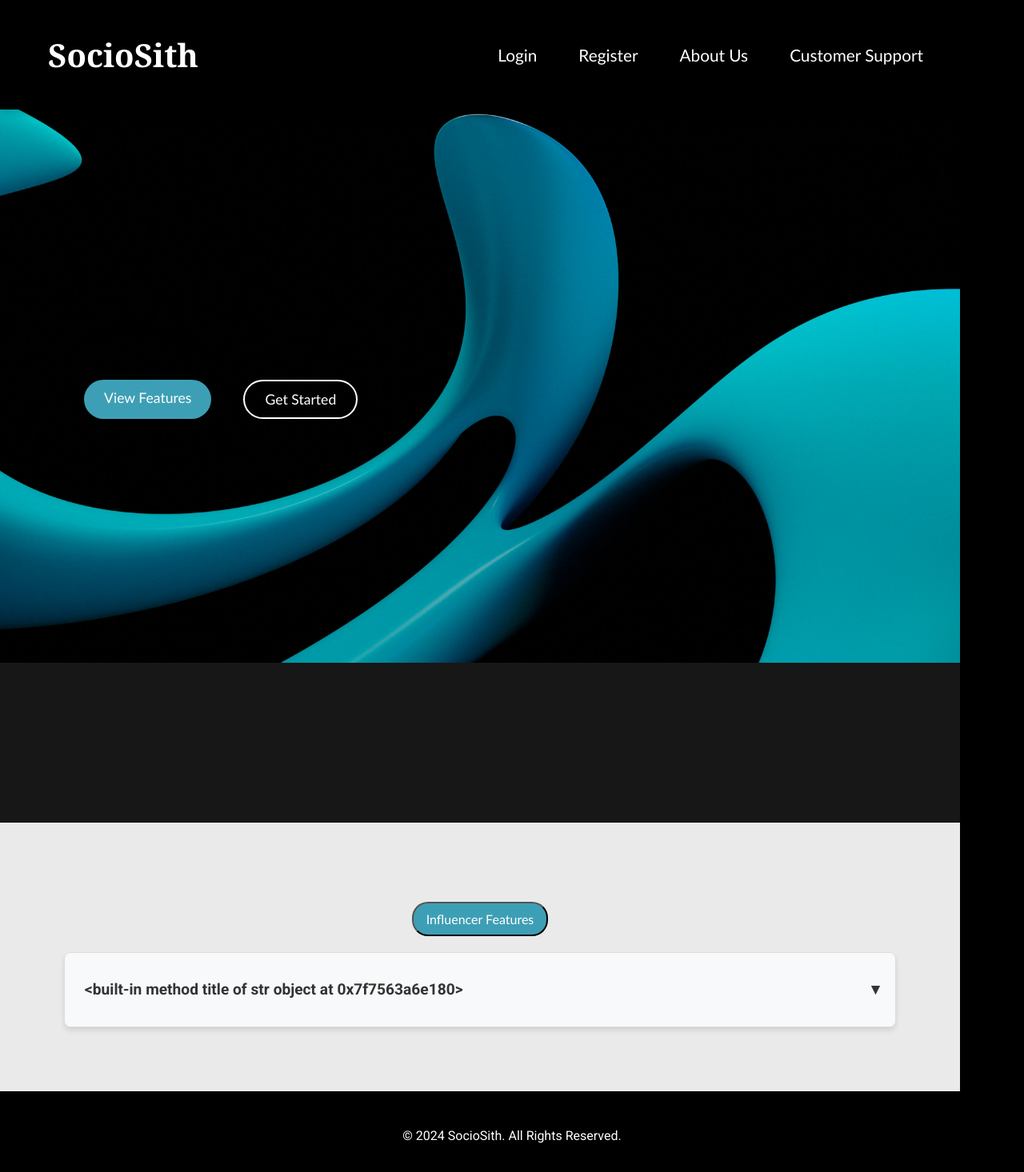
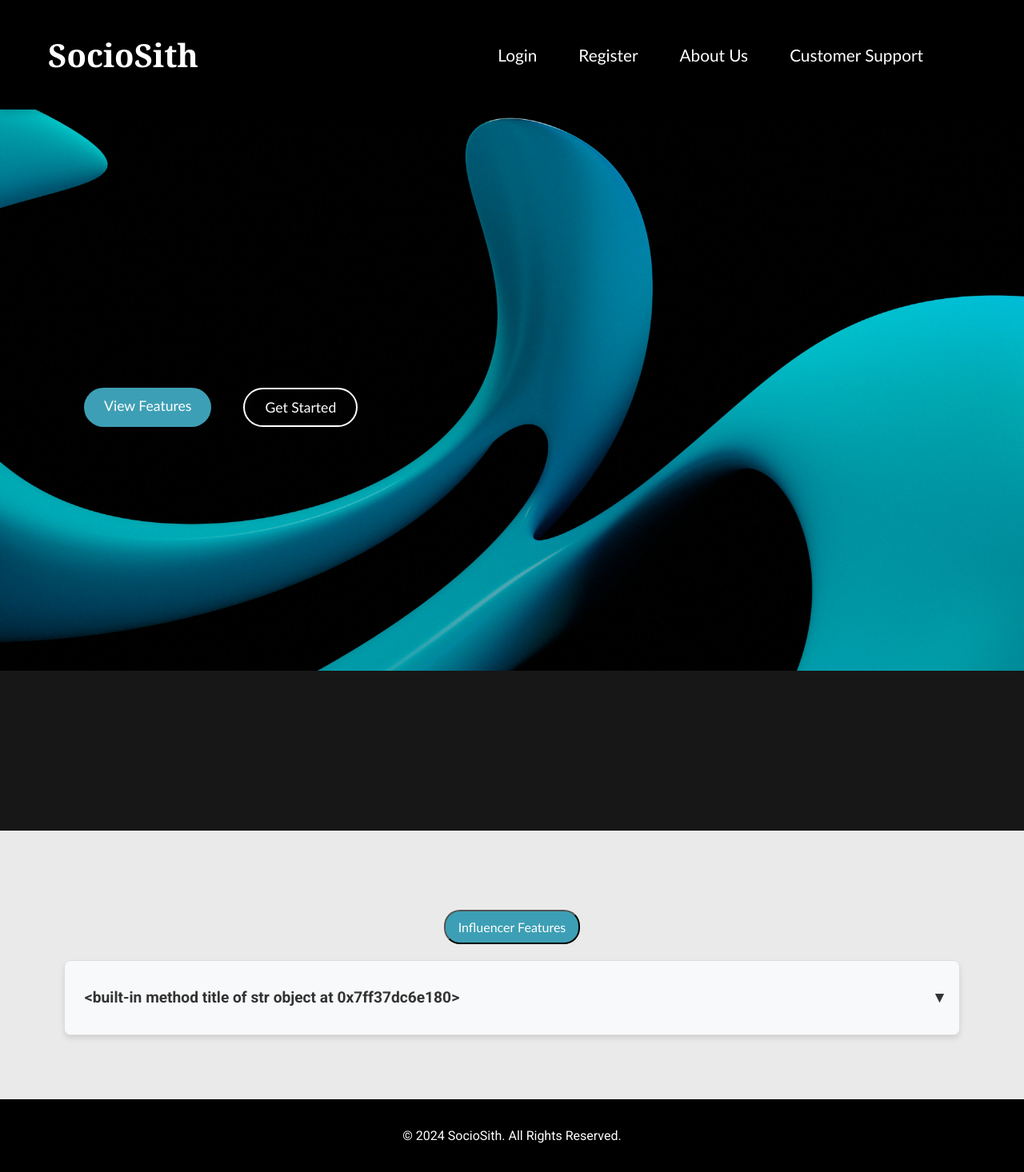
Before and after one commit to Wee-Chuan/FYP-24-S4-26, a Flask app: page / in a window 1280 px wide. Shown: the whole page at 80% size. Run offline with Flask 3, Linux system fonts and the light colour scheme; data that the repository does not hold is empty.

Commit message:
Update styles.css

```diff
--- a/static/base/styles.css
+++ b/static/base/styles.css
@@ -94,8 +94,7 @@ header .navbar {
 
 .main-content {
     flex: 1;
-    padding-top: 120px;
-    max-width: 1200px;
+    padding-top: 130px;
 }
 
 * {
```
